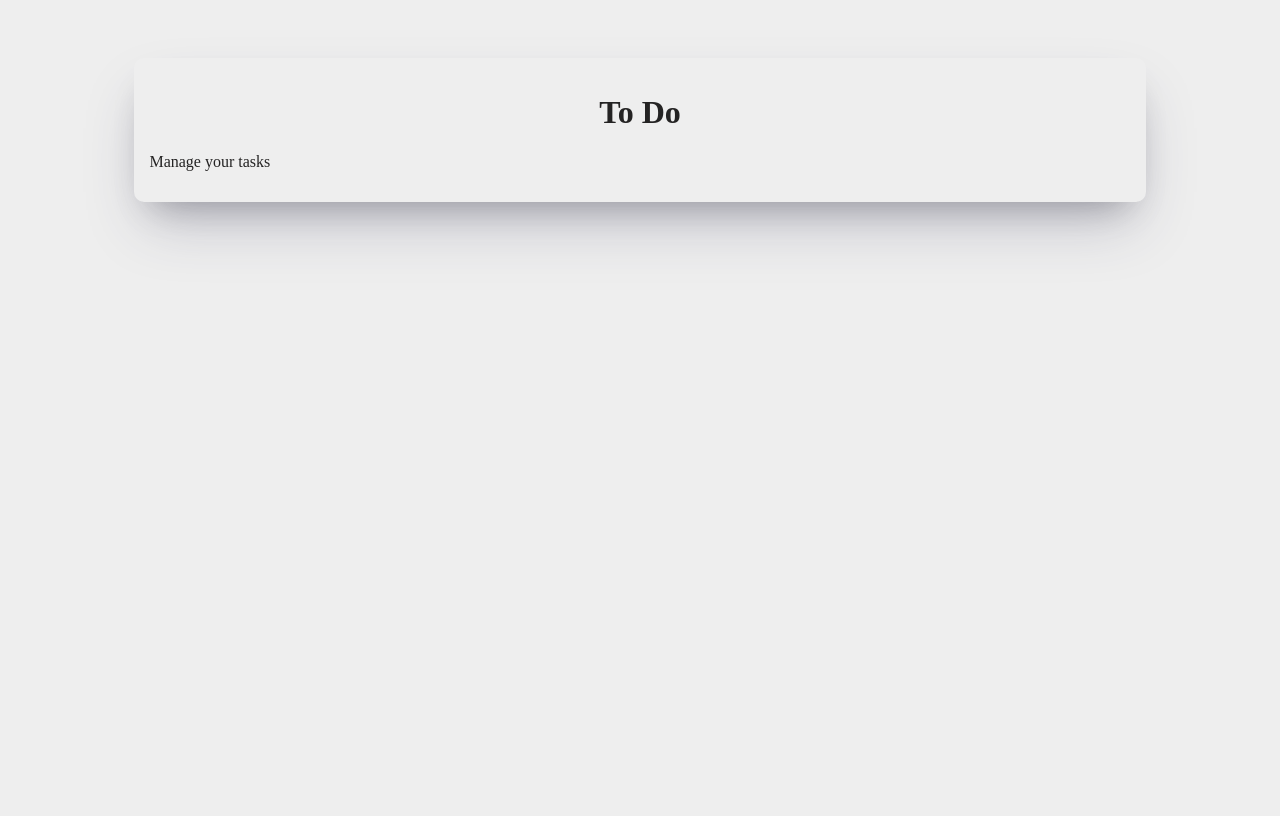
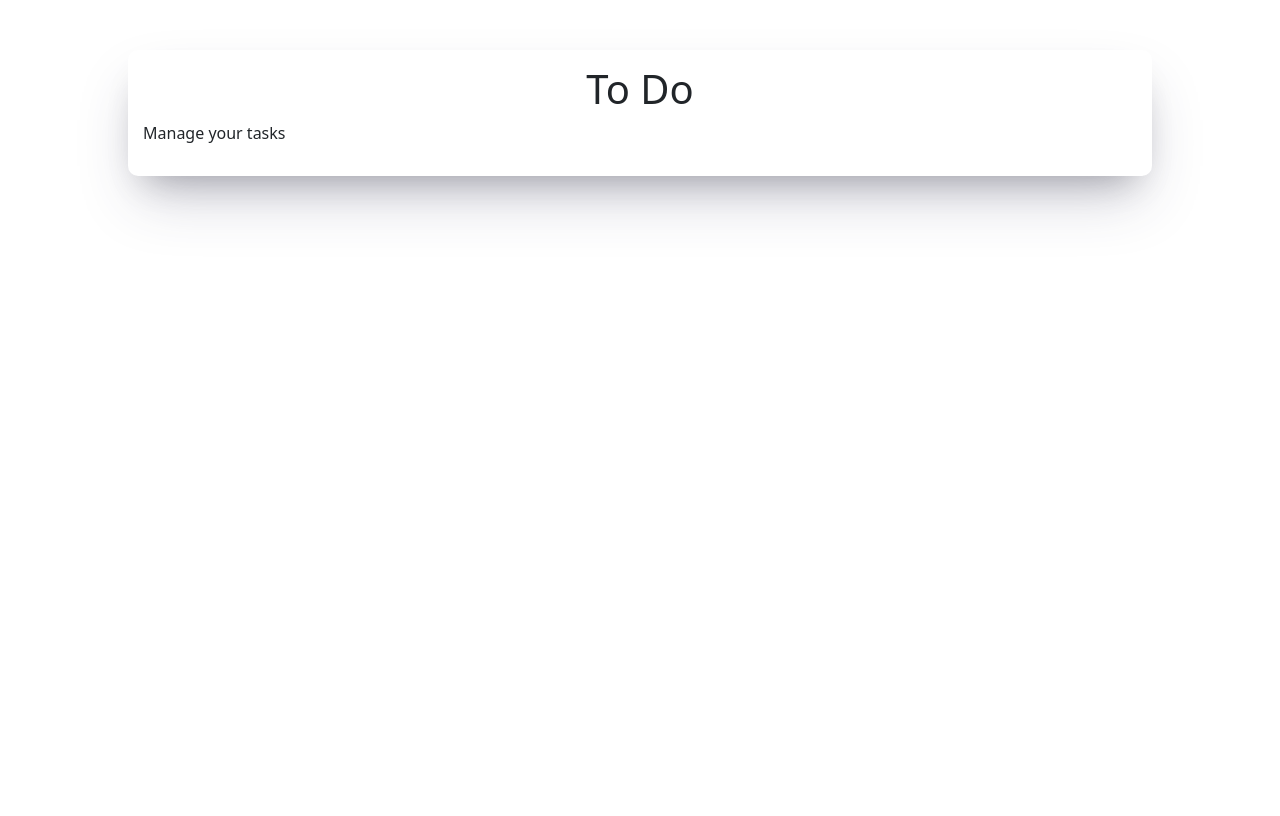
Before and after one commit to achuthvarghese/todo, a Django app: page / in a window 1280 px wide. After the commit the page ends 214 px from the top, so only its background shows below. Run offline with Django 4.2, Linux system fonts and the light colour scheme; some libraries are stand-ins or nearby versions.

Commit message:
Add Bootstrap and icons

```diff
--- a/base/templates/base/index.html
+++ b/base/templates/base/index.html
@@ -9,6 +9,9 @@
     <title>To Do | {{ title }}</title>
 
     <link rel="stylesheet" href="{% static 'base/css/main.css' %}">
+
+    <link rel="stylesheet" href="https://cdn.jsdelivr.net/npm/bootstrap@5.2.1/dist/css/bootstrap.min.css">
+    <link rel="stylesheet" href="https://cdn.jsdelivr.net/npm/bootstrap-icons@1.9.1/font/bootstrap-icons.css">
 
     <script src="{% static 'base/js/jquery-3.6.0.min.js' %}"></script>
 </head>
@@ -25,6 +28,7 @@
     </div>
 </body>
 
+<script src="https://cdn.jsdelivr.net/npm/bootstrap@5.2.1/dist/js/bootstrap.bundle.min.js"></script>
 <script type="text/javascript">var csrf_token = "{{ csrf_token }}";</script>
 <script type="text/javascript" src="{% static 'base/js/main.js' %}"></script>
 
```
